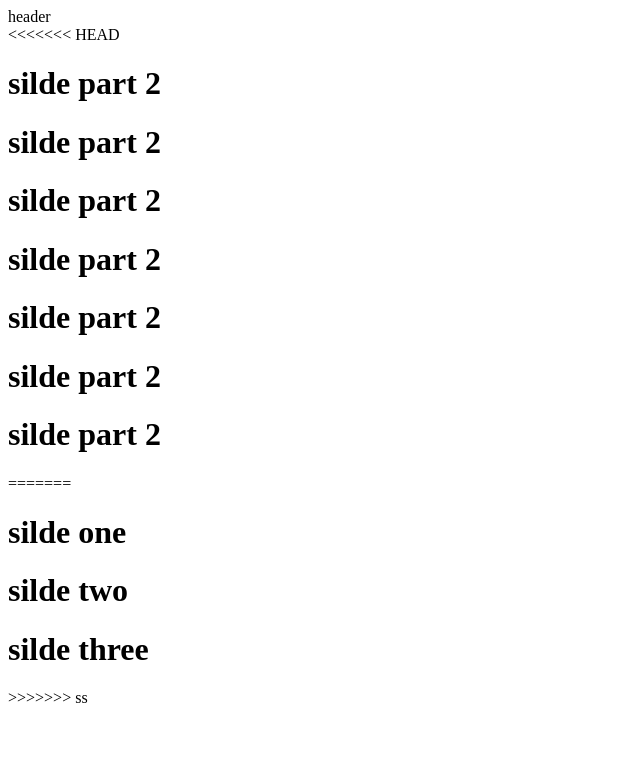
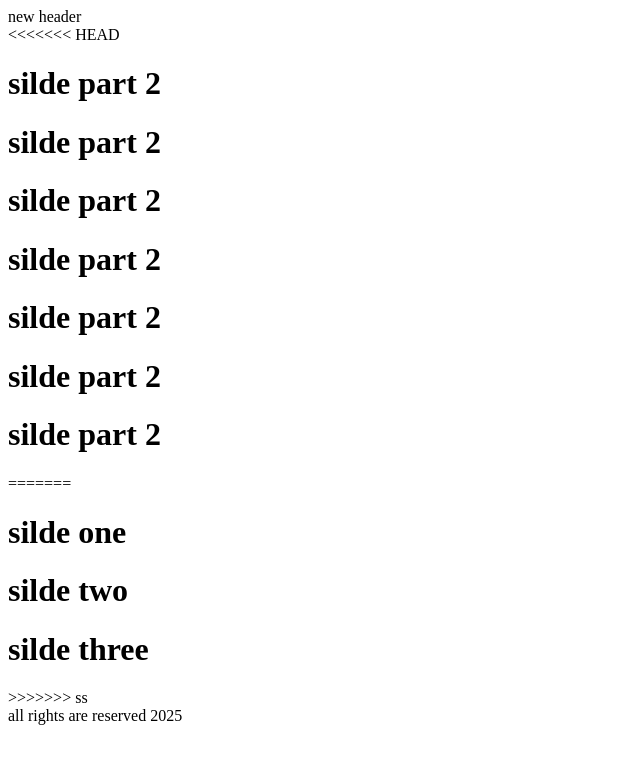
Before and after one commit to salah2918/git-project-one, a plain HTML site: page index.html in a window 1280 px wide. Shown: the whole page, without its empty margins (0-640 px from the left). Drawn offline with Linux system fonts and the light colour scheme.

Commit message:
some changes in master branch

```diff
--- a/index.html
+++ b/index.html
@@ -7,7 +7,7 @@
 </head>
 <body>
     <header>
-        header
+        new header
     </header>
     <div class="slider">
 <<<<<<< HEAD
@@ -26,5 +26,9 @@
 
     </div>
 
+    <footer>
+        all rights are reserved 2025
+    </footer>
+
 </body>
 </html>
```
